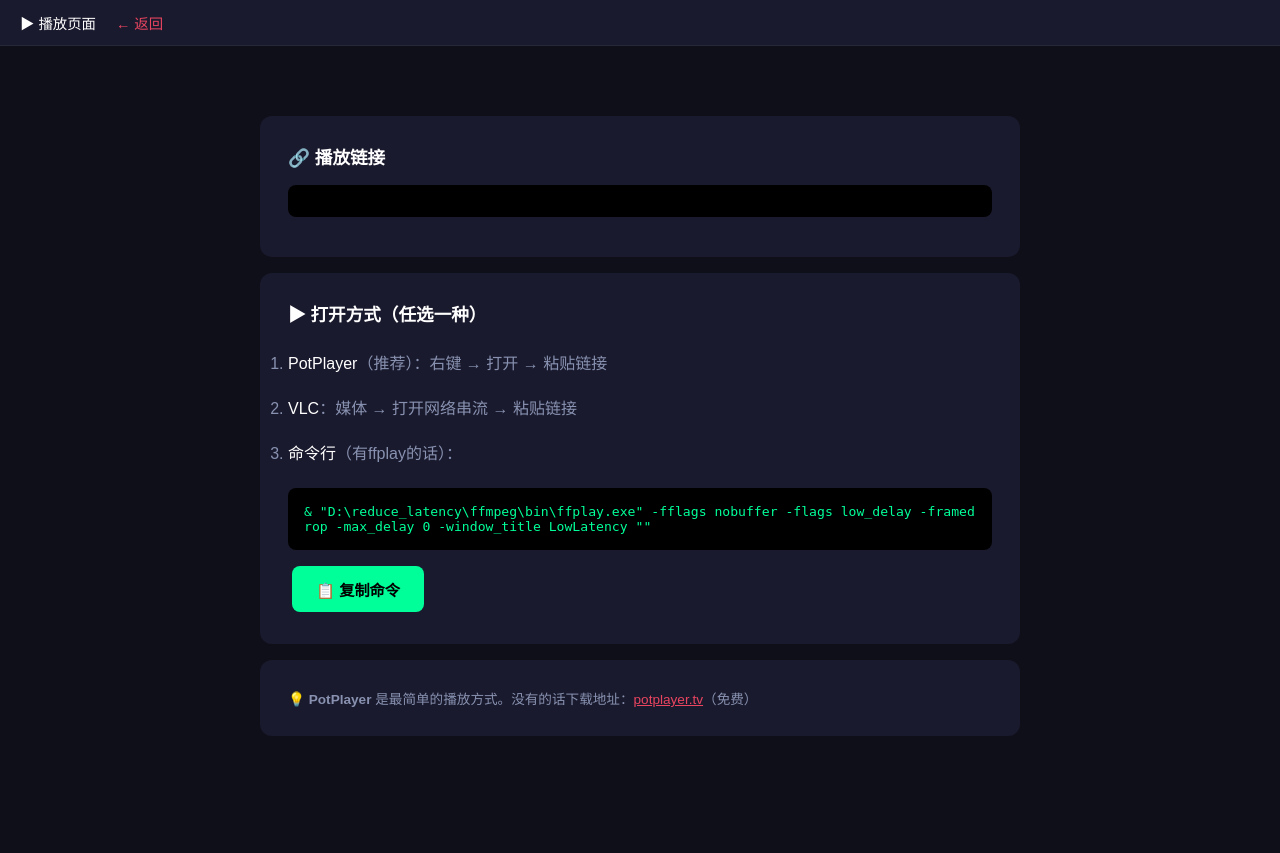
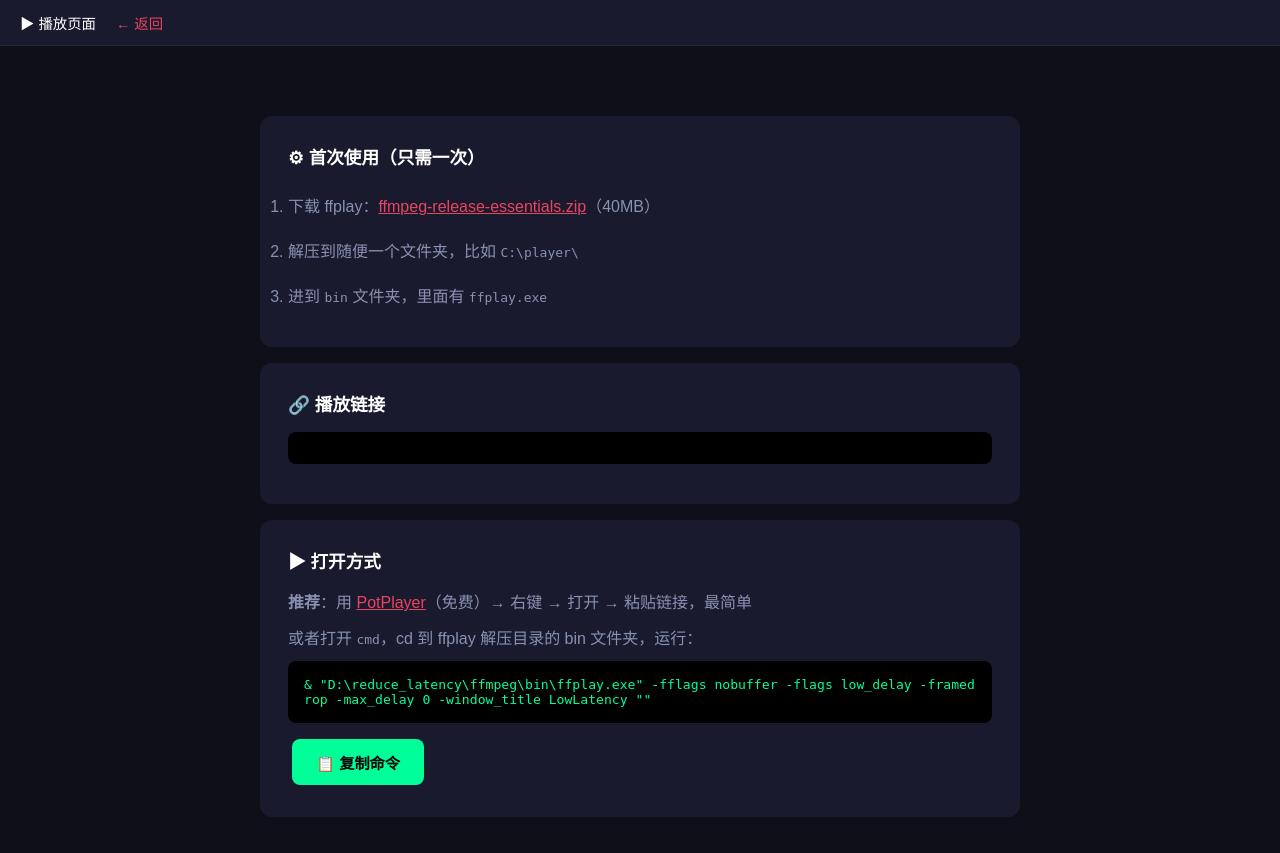
Before and after one commit to 1456597727-cyber/reduce_lantency, a Flask app: template templates/player.html in a window 1280 px wide. Before the commit the page ends 736 px from the top, so only its background shows below. Run offline with Flask 3, Linux system fonts and the light colour scheme; the template is opened without the code that fills it, so the values that code supplies are empty.

Commit message:
feat: add ffmpeg download link + setup guide

```diff
--- a/templates/player.html
+++ b/templates/player.html
@@ -18,24 +18,26 @@ ol li span{color:#fff;}
 <div class="cont">
 
 <div class="card">
+<h2>⚙ 首次使用（只需一次）</h2>
+<ol>
+<li>下载 ffplay：<a href="https://www.gyan.dev/ffmpeg/builds/ffmpeg-release-essentials.zip" style="color:#e94560;">ffmpeg-release-essentials.zip</a>（40MB）</li>
+<li>解压到随便一个文件夹，比如 <code>C:\player\</code></li>
+<li>进到 <code>bin</code> 文件夹，里面有 <code>ffplay.exe</code></li>
+</ol>
+</div>
+
+<div class="card">
 <h2>🔗 播放链接</h2>
 <pre id="streamUrl" style="color:#8892b0;"></pre>
 </div>
 
 <div class="card">
-<h2>▶ 打开方式（任选一种）</h2>
-<ol>
-<li><span>PotPlayer</span>（推荐）：右键 → 打开 → 粘贴链接</li>
-<li><span>VLC</span>：媒体 → 打开网络串流 → 粘贴链接</li>
-<li><span>命令行</span>（有ffplay的话）：</li>
-</ol>
+<h2>▶ 打开方式</h2>
+<p style="color:#8892b0;margin-bottom:12px;"><b>推荐</b>：用 <a href="https://potplayer.tv" style="color:#e94560;">PotPlayer</a>（免费）→ 右键 → 打开 → 粘贴链接，最简单</p>
+<p style="color:#8892b0;margin-bottom:12px;">或者打开 <code>cmd</code>，cd 到 ffplay 解压目录的 bin 文件夹，运行：</p>
 <pre id="ffplayCmd"></pre>
 <button class="btn btn-green" onclick="copyCmd()">📋 复制命令</button>
 <span class="copied" id="copiedMsg">✅ 已复制！</span>
-</div>
-
-<div class="card" style="font-size:0.85rem;color:#8892b0;">
-💡 <b>PotPlayer</b> 是最简单的播放方式。没有的话下载地址：<a href="https://potplayer.tv" style="color:#e94560;">potplayer.tv</a>（免费）
 </div>
 </div>
 <script>
```
